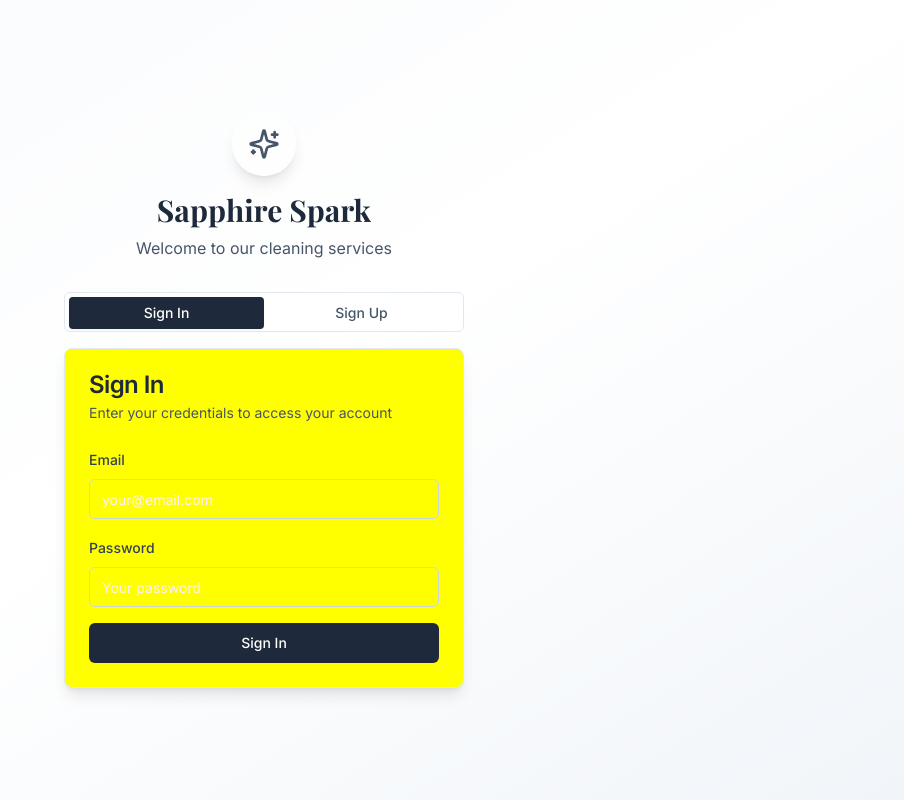
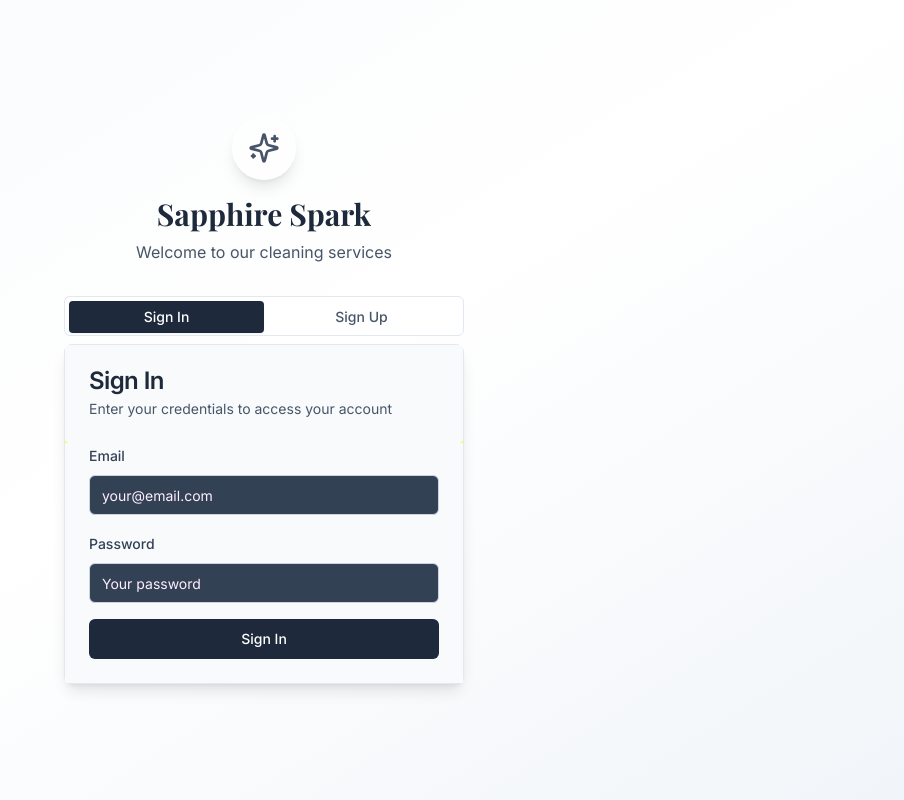
Before and after one commit to DavidWinrich101/sapphire-spark-web, a React (Vite) app: page /auth in a window 1280 px wide. Shown: the whole page, without its empty margins (376-1280 px from the left). Built offline with nearby package versions, Linux system fonts and the light colour scheme.

Commit message:
Visual edit in Lovable
Edited UI in Lovable

```diff
--- a/src/pages/Auth.tsx
+++ b/src/pages/Auth.tsx
@@ -1,4 +1,3 @@
-
 import { useState } from 'react';
 import { useNavigate } from 'react-router-dom';
 import { Button } from '@/components/ui/button';
@@ -9,69 +8,65 @@ import { Tabs, TabsContent, TabsList, TabsTrigger } from '@/components/ui/tabs';
 import { useAuth } from '@/contexts/AuthContext';
 import { useToast } from '@/hooks/use-toast';
 import { Sparkles } from 'lucide-react';
-
 const Auth = () => {
   const [isLoading, setIsLoading] = useState(false);
-  const { signIn, signUp } = useAuth();
+  const {
+    signIn,
+    signUp
+  } = useAuth();
   const navigate = useNavigate();
-  const { toast } = useToast();
-
+  const {
+    toast
+  } = useToast();
   const handleSignIn = async (e: React.FormEvent<HTMLFormElement>) => {
     e.preventDefault();
     setIsLoading(true);
-
     const formData = new FormData(e.currentTarget);
     const email = formData.get('email') as string;
     const password = formData.get('password') as string;
-
-    const { error } = await signIn(email, password);
-
+    const {
+      error
+    } = await signIn(email, password);
     if (error) {
       toast({
         title: "Sign in failed",
         description: error.message,
-        variant: "destructive",
+        variant: "destructive"
       });
     } else {
       toast({
         title: "Welcome back!",
-        description: "You have successfully signed in.",
+        description: "You have successfully signed in."
       });
       navigate('/');
     }
-
     setIsLoading(false);
   };
-
   const handleSignUp = async (e: React.FormEvent<HTMLFormElement>) => {
     e.preventDefault();
     setIsLoading(true);
-
     const formData = new FormData(e.currentTarget);
     const email = formData.get('email') as string;
     const password = formData.get('password') as string;
     const fullName = formData.get('fullName') as string;
-
-    const { error } = await signUp(email, password, fullName);
-
+    const {
+      error
+    } = await signUp(email, password, fullName);
     if (error) {
       toast({
         title: "Sign up failed",
         description: error.message,
-        variant: "destructive",
+        variant: "destructive"
       });
     } else {
       toast({
         title: "Account created!",
-        description: "Please check your email to verify your account.",
+        description: "Please check your email to verify your account."
       });
     }
-
     setIsLoading(false);
   };
-
-  return (
-    <div className="min-h-screen flex items-center justify-center bg-gradient-to-br from-slate-50 via-white to-slate-100">
+  return <div className="min-h-screen flex items-center justify-center bg-gradient-to-br from-slate-50 via-white to-slate-100">
       <div className="w-full max-w-md p-6">
         <div className="text-center mb-8">
           <div className="inline-flex items-center justify-center w-16 h-16 bg-white/40 backdrop-blur-sm rounded-full mb-4 border border-white/50 shadow-lg">
@@ -81,59 +76,35 @@ const Auth = () => {
           <p className="text-slate-600 mt-2">Welcome to our cleaning services</p>
         </div>
 
-        <Tabs defaultValue="signin" className="space-y-4">
+        <Tabs defaultValue="signin" className="">
           <TabsList className="grid w-full grid-cols-2 bg-white border border-slate-200">
-            <TabsTrigger
-              value="signin"
-              className="text-slate-600 data-[state=active]:bg-slate-800 data-[state=active]:text-white"
-            >
+            <TabsTrigger value="signin" className="text-slate-600 data-[state=active]:bg-slate-800 data-[state=active]:text-white">
               Sign In
             </TabsTrigger>
-            <TabsTrigger
-              value="signup"
-              className="text-slate-600 data-[state=active]:bg-slate-800 data-[state=active]:text-white"
-            >
+            <TabsTrigger value="signup" className="text-slate-600 data-[state=active]:bg-slate-800 data-[state=active]:text-white">
               Sign Up
             </TabsTrigger>
           </TabsList>
 
           <TabsContent value="signin">
             <Card className="border-slate-200 shadow-lg">
-              <CardHeader>
+              <CardHeader className="bg-slate-50 rounded-sm ">
                 <CardTitle className="text-slate-800">Sign In</CardTitle>
                 <CardDescription className="text-slate-600">
                   Enter your credentials to access your account
                 </CardDescription>
               </CardHeader>
-              <CardContent>
+              <CardContent className="bg-slate-50">
                 <form onSubmit={handleSignIn} className="space-y-4">
                   <div className="space-y-2">
                     <Label htmlFor="signin-email" className="text-slate-700">Email</Label>
-                    <Input
-                      id="signin-email"
-                      name="email"
-                      type="email"
-                      placeholder="your@email.com"
-                      required
-                      className="border-slate-300 focus:border-slate-600 focus:ring-slate-600"
-                    />
+                    <Input id="signin-email" name="email" type="email" placeholder="your@email.com" required className="border-slate-300 focus:border-slate-600 focus:ring-slate-600 bg-slate-700" />
                   </div>
                   <div className="space-y-2">
                     <Label htmlFor="signin-password" className="text-slate-700">Password</Label>
-                    <Input
-                      id="signin-password"
-                      name="password"
-                      type="password"
-                      placeholder="Your password"
-                      required
-                      className="border-slate-300 focus:border-slate-600 focus:ring-slate-600"
-                    />
+                    <Input id="signin-password" name="password" type="password" placeholder="Your password" required className="border-slate-300 focus:border-slate-600 focus:ring-slate-600 bg-slate-700" />
                   </div>
-                  <Button
-                    type="submit"
-                    className="w-full bg-slate-800 text-white hover:bg-slate-700 transition-colors"
-                    disabled={isLoading}
-                  >
+                  <Button type="submit" className="w-full bg-slate-800 text-white hover:bg-slate-700 transition-colors" disabled={isLoading}>
                     {isLoading ? 'Signing in...' : 'Sign In'}
                   </Button>
                 </form>
@@ -143,53 +114,27 @@ const Auth = () => {
 
           <TabsContent value="signup">
             <Card className="border-slate-200 shadow-lg">
-              <CardHeader>
+              <CardHeader className="bg-slate-50">
                 <CardTitle className="text-slate-800">Create Account</CardTitle>
                 <CardDescription className="text-slate-600">
                   Sign up for a new account to get started
                 </CardDescription>
               </CardHeader>
-              <CardContent>
+              <CardContent className="bg-slate-50">
                 <form onSubmit={handleSignUp} className="space-y-4">
                   <div className="space-y-2">
                     <Label htmlFor="signup-name" className="text-slate-700">Full Name</Label>
-                    <Input
-                      id="signup-name"
-                      name="fullName"
-                      type="text"
-                      placeholder="Your full name"
-                      required
-                      className="border-slate-300 focus:border-slate-600 focus:ring-slate-600"
-                    />
+                    <Input id="signup-name" name="fullName" type="text" placeholder="Your full name" required className="border-slate-300 focus:border-slate-600 focus:ring-slate-600 bg-slate-700" />
                   </div>
                   <div className="space-y-2">
                     <Label htmlFor="signup-email" className="text-slate-700">Email</Label>
-                    <Input
-                      id="signup-email"
-                      name="email"
-                      type="email"
-                      placeholder="your@email.com"
-                      required
-                      className="border-slate-300 focus:border-slate-600 focus:ring-slate-600"
-                    />
+                    <Input id="signup-email" name="email" type="email" placeholder="your@email.com" required className="border-slate-300 focus:border-slate-600 focus:ring-slate-600 bg-slate-700" />
                   </div>
                   <div className="space-y-2">
                     <Label htmlFor="signup-password" className="text-slate-700">Password</Label>
-                    <Input
-                      id="signup-password"
-                      name="password"
-                      type="password"
-                      placeholder="Create a password"
-                      required
-                      minLength={6}
-                      className="border-slate-300 focus:border-slate-600 focus:ring-slate-600"
-                    />
+                    <Input id="signup-password" name="password" type="password" placeholder="Create a password" required minLength={6} className="border-slate-300 focus:border-slate-600 focus:ring-slate-600 bg-slate-700" />
                   </div>
-                  <Button
-                    type="submit"
-                    className="w-full bg-slate-800 text-white hover:bg-slate-700 transition-colors"
-                    disabled={isLoading}
-                  >
+                  <Button type="submit" className="w-full bg-slate-800 text-white hover:bg-slate-700 transition-colors" disabled={isLoading}>
                     {isLoading ? 'Creating account...' : 'Create Account'}
                   </Button>
                 </form>
@@ -198,8 +143,6 @@ const Auth = () => {
           </TabsContent>
         </Tabs>
       </div>
-    </div>
-  );
+    </div>;
 };
-
 export default Auth;
```
